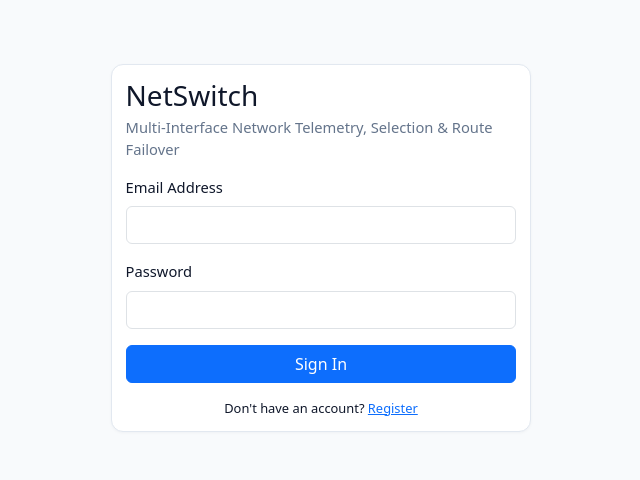
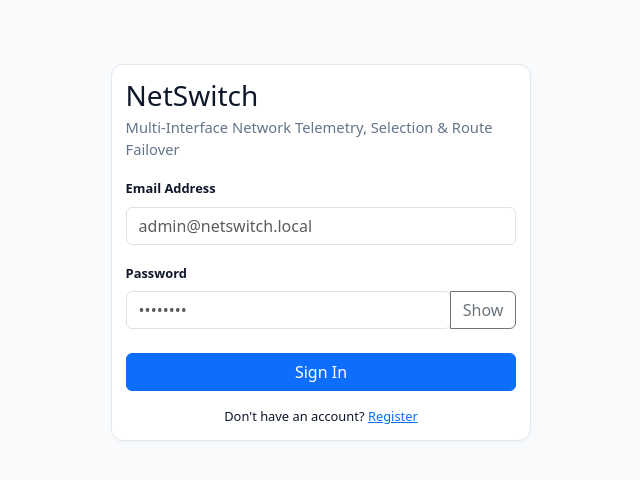
Before and after one commit to Tanmay-Kumbhare/NetSwitch, a React (Vite) app in the folder frontend/: page / in a window 1280 px wide. Shown: the top 480 px of the page, without its empty margins (319-959 px from the left). Built offline with nearby package versions, Linux system fonts and the light colour scheme.

Commit message:
feat(ui): add live client-side form validation, visual error feedback, and password show/hide toggle to Login

```diff
--- a/frontend/src/pages/Login.jsx
+++ b/frontend/src/pages/Login.jsx
@@ -1,33 +1,203 @@
 import React, { useState } from 'react';
-import { Alert, Button, Form } from 'react-bootstrap';
+import { Alert, Button, Form, InputGroup } from 'react-bootstrap';
 import { useAuth } from '../auth.jsx';
+
+const NAME_REGEX = /^[A-Za-z\s.'-]+$/;
+const EMAIL_REGEX = /^[^\s@]+@[^\s@]+\.[^\s@]+$/;
 
 export default function Login() {
   const { login, register } = useAuth();
   const [mode, setMode] = useState('login');
   const [f, setF] = useState({ name: '', email: '', password: '' });
+  const [touched, setTouched] = useState({ name: false, email: false, password: false });
+  const [showPassword, setShowPassword] = useState(false);
   const [err, setErr] = useState('');
   const [busy, setBusy] = useState(false);
-  const set = (k) => (e) => setF({ ...f, [k]: e.target.value });
+
+  const setField = (k) => (e) => setF({ ...f, [k]: e.target.value });
+  const markTouched = (k) => () => setTouched((prev) => ({ ...prev, [k]: true }));
+
+  // Live validation checks
+  const nameTrimmed = f.name.trim();
+  const isNameFormatValid = NAME_REGEX.test(nameTrimmed);
+  const isNameValid = nameTrimmed.length >= 2 && isNameFormatValid;
+  const isNameInvalid = touched.name && !isNameValid;
+
+  const emailTrimmed = f.email.trim();
+  const isEmailValid = EMAIL_REGEX.test(emailTrimmed);
+  const isEmailInvalid = touched.email && !isEmailValid;
+
+  const isPasswordValid = mode === 'register' ? f.password.length >= 8 && f.password.length <= 72 : f.password.length > 0;
+  const isPasswordInvalid = touched.password && !isPasswordValid;
+
+  const isFormValid = mode === 'register'
+    ? isNameValid && isEmailValid && isPasswordValid
+    : isEmailValid && isPasswordValid;
+
+  const switchMode = (newMode) => {
+    setMode(newMode);
+    setErr('');
+    setTouched({ name: false, email: false, password: false });
+  };
+
   const submit = async (e) => {
-    e.preventDefault(); setErr(''); setBusy(true);
-    try { mode === 'login' ? await login(f.email, f.password) : await register(f.name, f.email, f.password); }
-    catch (ex) { setErr(ex.message); } finally { setBusy(false); }
+    e.preventDefault();
+    setTouched({ name: true, email: true, password: true });
+    if (!isFormValid) return;
+    setErr('');
+    setBusy(true);
+    try {
+      if (mode === 'login') {
+        await login(emailTrimmed, f.password);
+      } else {
+        await register(nameTrimmed, emailTrimmed, f.password);
+      }
+    } catch (ex) {
+      setErr(ex.message);
+    } finally {
+      setBusy(false);
+    }
   };
+
   return (
     <div className="ns-login ns-card p-4">
       <h3 className="mb-1">NetSwitch</h3>
       <p className="ns-muted">Multi-Interface Network Telemetry, Selection &amp; Route Failover</p>
-      {mode === 'register' && <Alert variant="info" className="py-2 small">The first account created receives the Admin role with adapter control privileges.</Alert>}
-      {err && <Alert variant="danger" className="py-2">{err}</Alert>}
-      <Form onSubmit={submit}>
-        {mode === 'register' && <Form.Group className="mb-3"><Form.Label>Name</Form.Label><Form.Control value={f.name} onChange={set('name')} required maxLength={100} /></Form.Group>}
-        <Form.Group className="mb-3"><Form.Label>Email Address</Form.Label><Form.Control type="email" value={f.email} onChange={set('email')} required autoComplete="username" /></Form.Group>
-        <Form.Group className="mb-3"><Form.Label>Password</Form.Label><Form.Control type="password" value={f.password} onChange={set('password')} required minLength={8} maxLength={72} autoComplete={mode === 'login' ? 'current-password' : 'new-password'} />{mode === 'register' && <Form.Text>8 to 72 characters.</Form.Text>}</Form.Group>
-        <Button type="submit" className="w-100" disabled={busy}>{mode === 'login' ? 'Sign In' : 'Create Account'}</Button>
+
+      {mode === 'register' && (
+        <Alert variant="info" className="py-2 small">
+          <b>Role Notice:</b> The first account created receives the <b>Admin</b> role. Any subsequent account receives <b>Viewer</b> (read-only) privileges.
+        </Alert>
+      )}
+
+      {err && <Alert variant="danger" className="py-2 small">{err}</Alert>}
+
+      <Form onSubmit={submit} noValidate>
+        {mode === 'register' && (
+          <Form.Group className="mb-3">
+            <Form.Label className="small fw-semibold">Full Name</Form.Label>
+            <Form.Control
+              value={f.name}
+              onChange={setField('name')}
+              onBlur={markTouched('name')}
+              placeholder="e.g. Tanmay Sharma"
+              required
+              maxLength={100}
+              isValid={touched.name && isNameValid}
+              isInvalid={isNameInvalid}
+            />
+            {isNameInvalid && (
+              <Form.Control.Feedback type="invalid" className="small">
+                {nameTrimmed.length === 0
+                  ? 'Name is required.'
+                  : !isNameFormatValid
+                    ? 'Name can only contain letters and spaces (no numbers or special characters).'
+                    : 'Name must be at least 2 characters long.'}
+              </Form.Control.Feedback>
+            )}
+            {touched.name && isNameValid && (
+              <Form.Control.Feedback type="valid" className="small">
+                ✓ Valid name format
+              </Form.Control.Feedback>
+            )}
+          </Form.Group>
+        )}
+
+        <Form.Group className="mb-3">
+          <Form.Label className="small fw-semibold">Email Address</Form.Label>
+          <Form.Control
+            type="email"
+            value={f.email}
+            onChange={setField('email')}
+            onBlur={markTouched('email')}
+            placeholder="admin@netswitch.local"
+            required
+            autoComplete="username"
+            isValid={touched.email && isEmailValid}
+            isInvalid={isEmailInvalid}
+          />
+          {isEmailInvalid && (
+            <Form.Control.Feedback type="invalid" className="small">
+              {emailTrimmed.length === 0
+                ? 'Email address is required.'
+                : 'Please enter a valid email address (e.g. user@example.com).'}
+            </Form.Control.Feedback>
+          )}
+          {touched.email && isEmailValid && (
+            <Form.Control.Feedback type="valid" className="small">
+              ✓ Valid email format
+            </Form.Control.Feedback>
+          )}
+        </Form.Group>
+
+        <Form.Group className="mb-3">
+          <Form.Label className="small fw-semibold">Password</Form.Label>
+          <InputGroup hasValidation>
+            <Form.Control
+              type={showPassword ? 'text' : 'password'}
+              value={f.password}
+              onChange={setField('password')}
+              onBlur={markTouched('password')}
+              placeholder="••••••••"
+              required
+              minLength={8}
+              maxLength={72}
+              autoComplete={mode === 'login' ? 'current-password' : 'new-password'}
+              isValid={touched.password && isPasswordValid}
+              isInvalid={isPasswordInvalid}
+            />
+            <Button
+              variant="outline-secondary"
+              type="button"
+              onClick={() => setShowPassword(!showPassword)}
+              title={showPassword ? 'Hide password' : 'Show password'}
+              style={{ minWidth: 64 }}
+            >
+              {showPassword ? 'Hide' : 'Show'}
+            </Button>
+            {isPasswordInvalid && (
+              <Form.Control.Feedback type="invalid" className="small">
+                {mode === 'register'
+                  ? `Password must be at least 8 characters long (${f.password.length}/8 entered).`
+                  : 'Password is required.'}
+              </Form.Control.Feedback>
+            )}
+            {touched.password && isPasswordValid && mode === 'register' && (
+              <Form.Control.Feedback type="valid" className="small">
+                ✓ Password meets length requirement ({f.password.length} characters)
+              </Form.Control.Feedback>
+            )}
+          </InputGroup>
+          {mode === 'register' && !touched.password && (
+            <Form.Text className="text-muted small">8 to 72 characters.</Form.Text>
+          )}
+        </Form.Group>
+
+        <Button
+          type="submit"
+          className="w-100 mt-2"
+          disabled={busy || (Object.values(touched).some(Boolean) && !isFormValid)}
+        >
+          {busy ? 'Please wait…' : (mode === 'login' ? 'Sign In' : 'Create Account')}
+        </Button>
       </Form>
+
       <div className="text-center mt-3 small">
-        {mode === 'login' ? <>Don't have an account? <a href="#r" onClick={(e) => { e.preventDefault(); setMode('register'); }}>Register</a></> : <>Already have an account? <a href="#l" onClick={(e) => { e.preventDefault(); setMode('login'); }}>Sign In</a></>}
+        {mode === 'login' ? (
+          <>
+            Don't have an account?{' '}
+            <a href="#r" onClick={(e) => { e.preventDefault(); switchMode('register'); }}>
+              Register
+            </a>
+          </>
+        ) : (
+          <>
+            Already have an account?{' '}
+            <a href="#l" onClick={(e) => { e.preventDefault(); switchMode('login'); }}>
+              Sign In
+            </a>
+          </>
+        )}
       </div>
     </div>
   );
```
